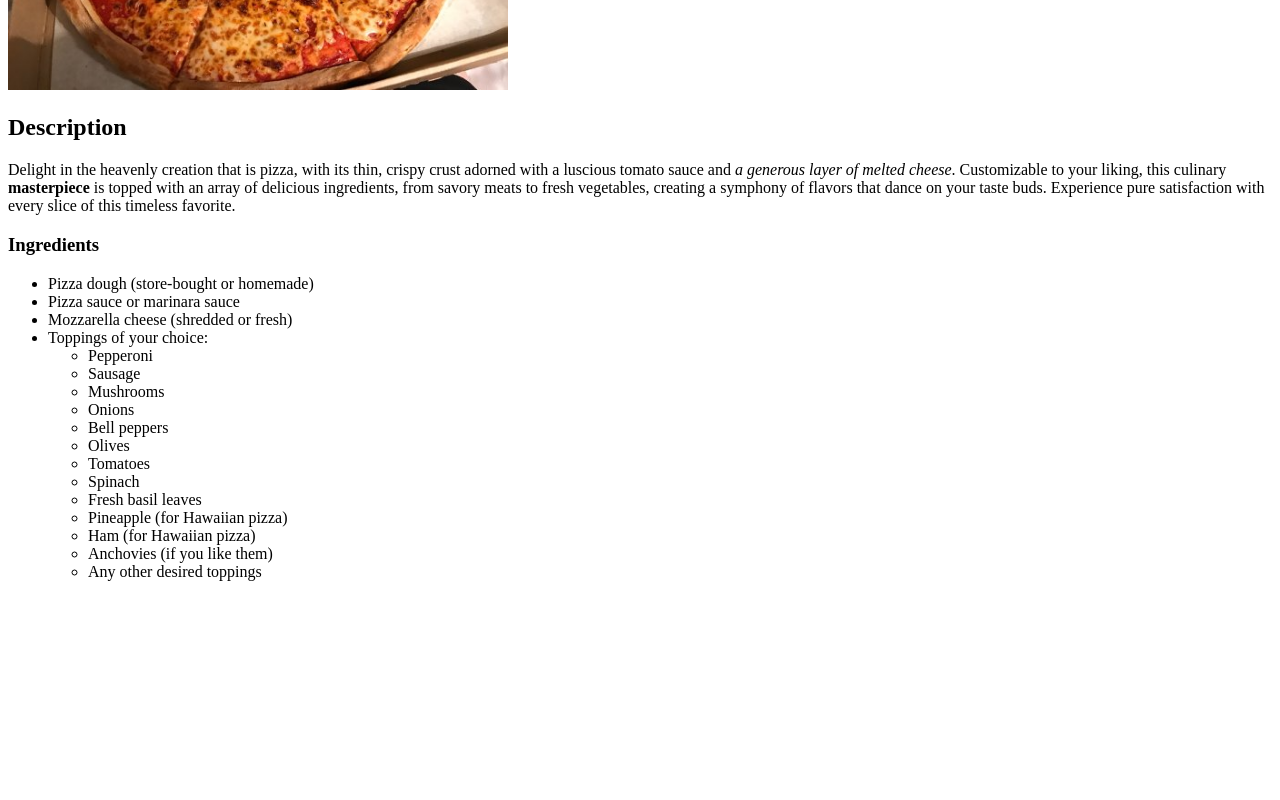
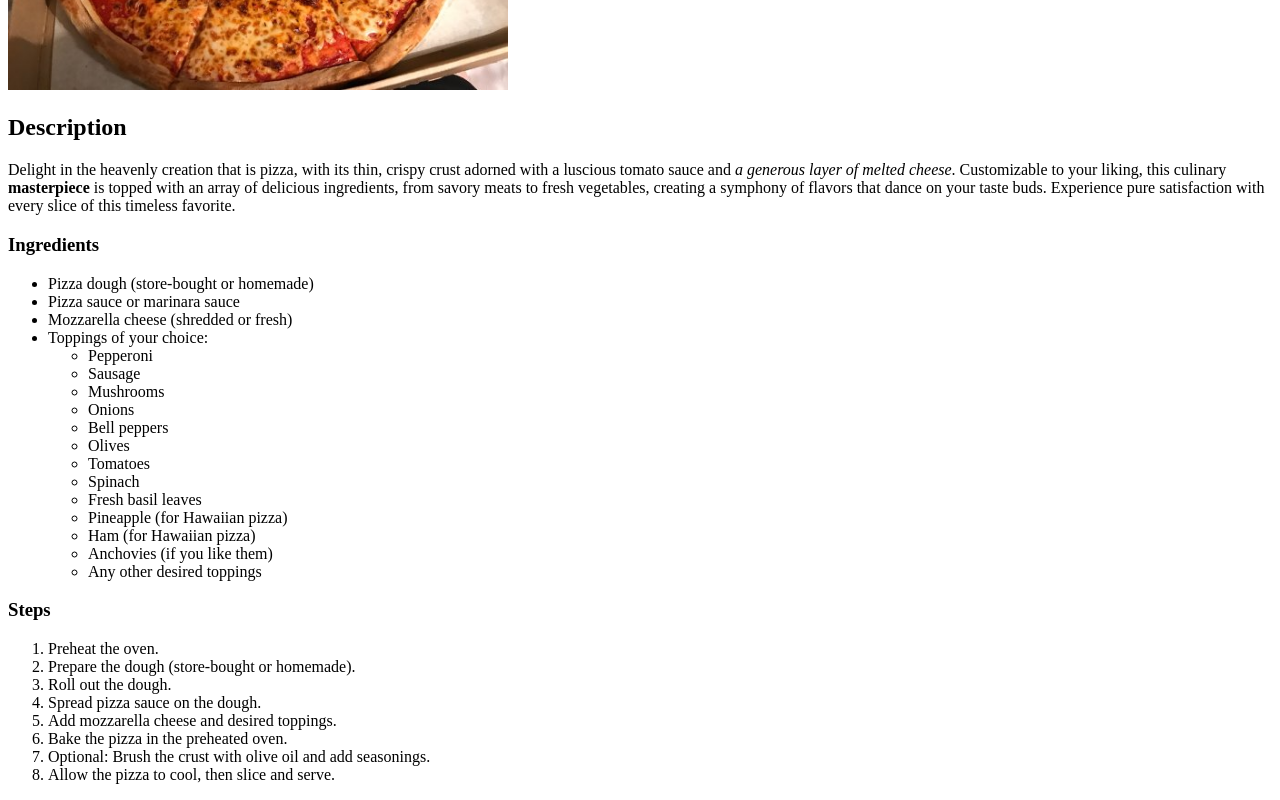
Before and after one commit to BMP29/odin-recipes, a plain HTML site: page recipes/pizza.html in a window 1280 px wide. Shown: the part 365-1165 px from the top of the page. Before the commit the page ends 962 px from the top, so only its background shows below. Drawn offline with Linux system fonts and the light colour scheme.

Commit message:
Addition of a step list in each recipe page

```diff
--- a/recipes/pizza.html
+++ b/recipes/pizza.html
@@ -35,5 +35,17 @@
             </ul>
         </li>
     </ul>
+
+     <h3>Steps</h3>
+    <ol>
+        <li>Preheat the oven.</li>
+        <li>Prepare the dough (store-bought or homemade).</li>
+        <li>Roll out the dough.</li>
+        <li>Spread pizza sauce on the dough.</li>
+        <li>Add mozzarella cheese and desired toppings.</li>
+        <li>Bake the pizza in the preheated oven.</li>
+        <li>Optional: Brush the crust with olive oil and add seasonings.</li>
+        <li>Allow the pizza to cool, then slice and serve.  </li>
+    </ol>
 </body>
 </html>
```
Also changed, not shown: recipes/hamburguer.html (+10 -0 lines), recipes/hotdog.html (+11 -0 lines).
